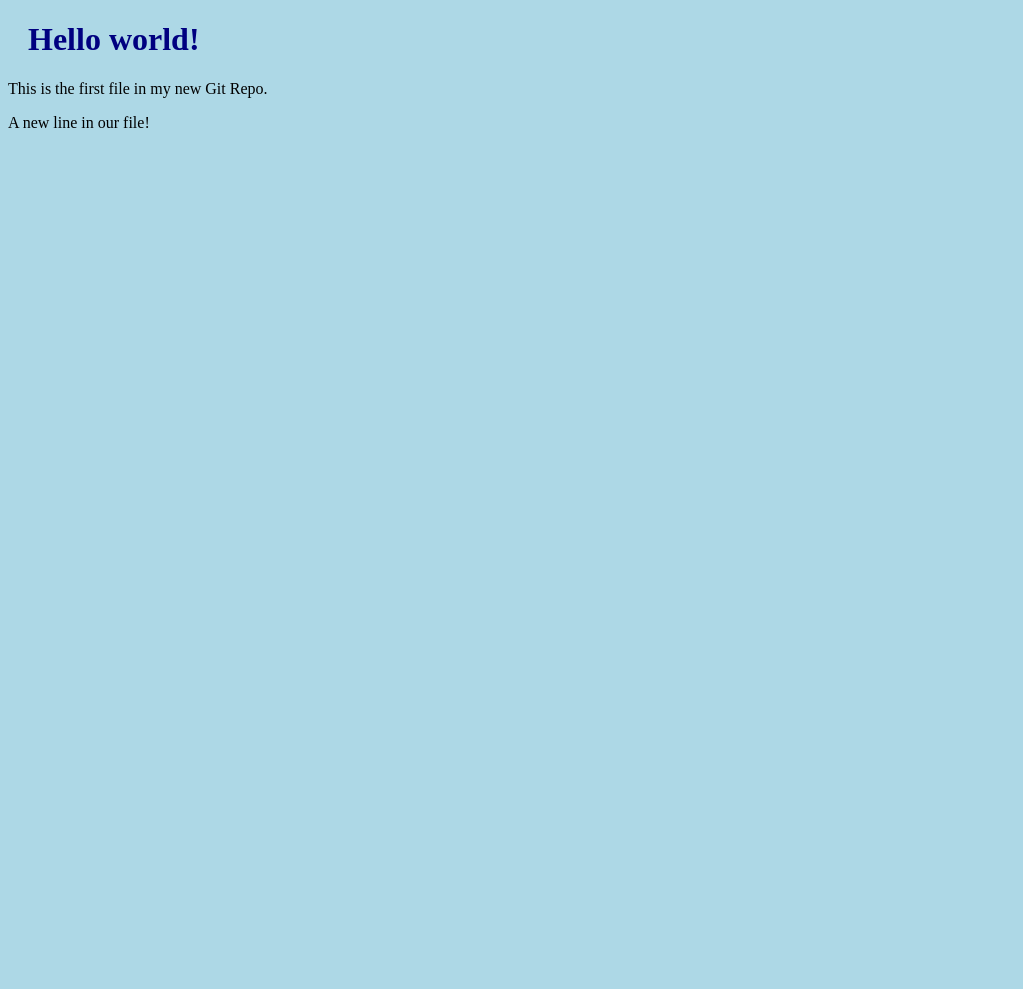
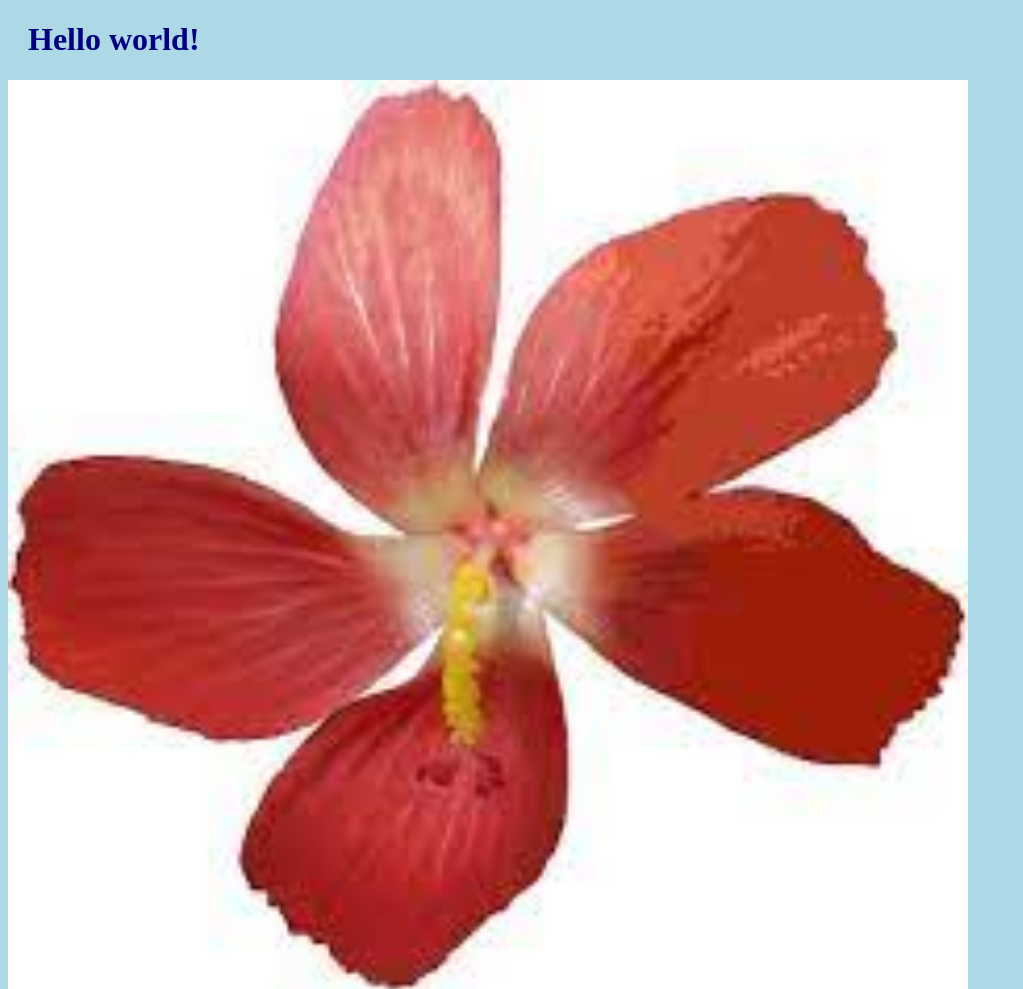
Before and after one commit to tobi-repos/tobi-repos.github.io, a plain HTML site: page index.html in a window 1280 px wide. Shown: the top 989 px of the page, without its empty margins (0-1023 px from the left). Before the commit the page ends 800 px from the top, so only its background shows below. Drawn offline with Linux system fonts and the light colour scheme.

Commit message:
Added image to Hello World

```diff
--- a/index.html
+++ b/index.html
@@ -7,6 +7,7 @@
 <body>
 
 <h1>Hello world!</h1>
+<div><img src="img_hello_world.jpg" alt="Hello World from Space" style="width:100%;max-width:960px;"></div>
 <p>This is the first file in my new Git Repo.</p>
 <p>A new line in our file!</p>
 
```
Also changed, not shown: img_hello_world.jpg (added).
